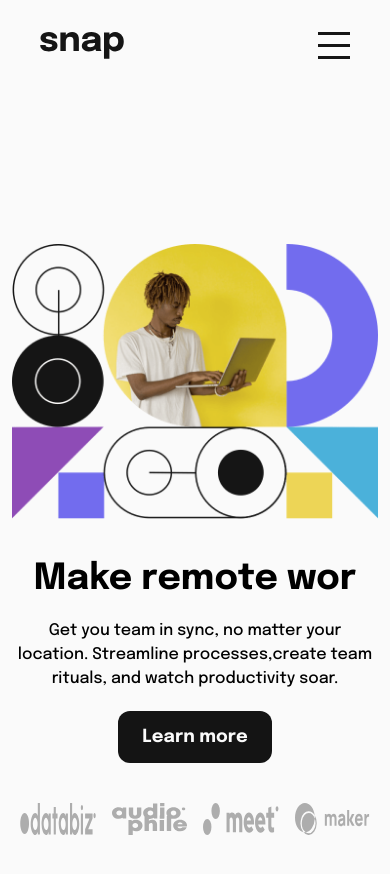
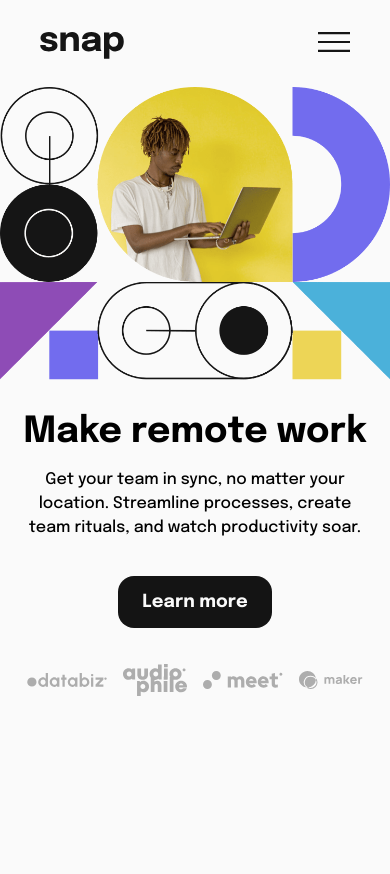
Before and after one commit to oezekielanim/dropdownnav, a React (Vite) app: page / in a window 390 px wide. Shown: the top 874 px of the page. After the commit the page ends 844 px from the top, so only its background shows below. Built offline with nearby package versions, Linux system fonts and the light colour scheme.

Commit message:
mobile view layout bugs fix

```diff
--- a/src/components/HeroSection.jsx
+++ b/src/components/HeroSection.jsx
@@ -31,27 +31,28 @@ const sponsors = [
 
 const HeroSection = () => {
   return (
-    <main className="flex flex-col-reverse pt-10 pb-20 m-3 md:flex-row md:gap-x-44 h-screen">
+    <main className="flex flex-col-reverse pt-7 gap-y-8 md:gap-y-0   md:flex-row md:gap-x-44">
 
         {/* info div */}
-      <div className='pt-10 text-center md:text-start md:items-start md:pl-32 md:pt-20'>
-        <div className='md:flex md:justify-stretch'><h1 className='font-bold text-4xl md:text-5xl md:hidden'>Make remote wor</h1></div>
-        <h1 className='font-bold text-4xl hidden pt-7 md:text-5xl md:block md:pt-6'>Make <br />remote work</h1>
-        <p className='pt-5 md:pt-14 md:justify-start '>Get you team in sync, no matter your location.
-            Streamline processes,create team rituals, and
+      <div className=''>
+        <h1 className='md:hidden text-center font-black text-4xl '>Make remote work</h1>
+        <h1 className='hidden'>Make <br />remote work</h1>
+        <p className='text-center px-4 py-4 text-base'>Get your team in sync, no matter your location.
+            Streamline processes, create team rituals, and
             watch productivity soar.
         </p>
-        <div className='pt-5 text-white'>
-            <button className='bg-black py-3 px-6 text-lg font-bold rounded-xl text-center'>Learn more</button>
+        <div className='flex justify-center items-center py-5'>
+        <button className='bg-black  text-white py-3 px-6  text-lg font-bold rounded-2xl text-center'>Learn more</button>
         </div>
 
+
         {/* logo div */}
-        <ul className='flex pt-10 justify-center md:justify-start'>
+        <ul className='flex gap-x-4 justify-center items-center py-4 px-4'>
             {sponsors.map(
                 item => {
                     return(
-                        <li key={item.id}>
-                            <img src={item.img} alt="brand image" className='w-24 h-8 flex px-2'/>
+                        <li key={item.id} className='even:w-16'>
+                            <img src={item.img} alt="brand image" className='w-20'/>
                         </li>
                     )
                 }
@@ -60,7 +61,7 @@ const HeroSection = () => {
       </div>
 
       {/* image div */}
-      <div className='md:pr-40 md:h-screen'>
+      <div className='w-full h-ful'>
         <img src={imageHeroDesktop} alt="" className='hidden md:block '/>
         <img src={imageHeroMobile} alt="" className='md:hidden'/>
       </div>
--- a/src/components/Navbar.jsx
+++ b/src/components/Navbar.jsx
@@ -82,7 +82,7 @@ const Navbar = () => {
     }
 
   return (
-    <header className='container pt-8 '>
+    <header className='container pt-8 mx-auto '>
         <nav className='flex px-10 justify-between text-sm'>
             <div className='flex justify-center items-center'>
                 <figure className='mr-10 '>
@@ -114,7 +114,7 @@ const Navbar = () => {
             </div>
 
 
-            <img onClick={handleMenuClick} src={menuicon} alt="humburger menu" className='md:hidden'/>
+            <img onClick={handleMenuClick} src={menuicon} alt="humburger menu" className='md:hidden w-8 h-5'/>
             <Sidemenu open={menuOpen} setOpen={setMenuOpen}/>
 
         </nav>
```
